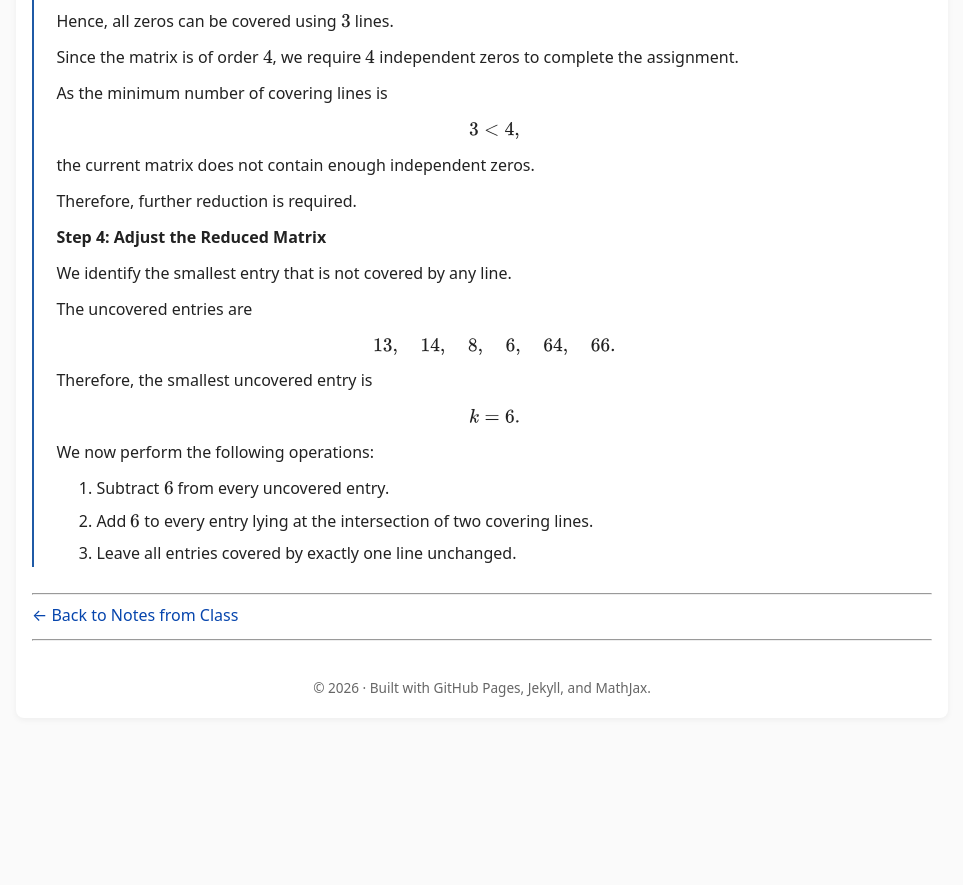
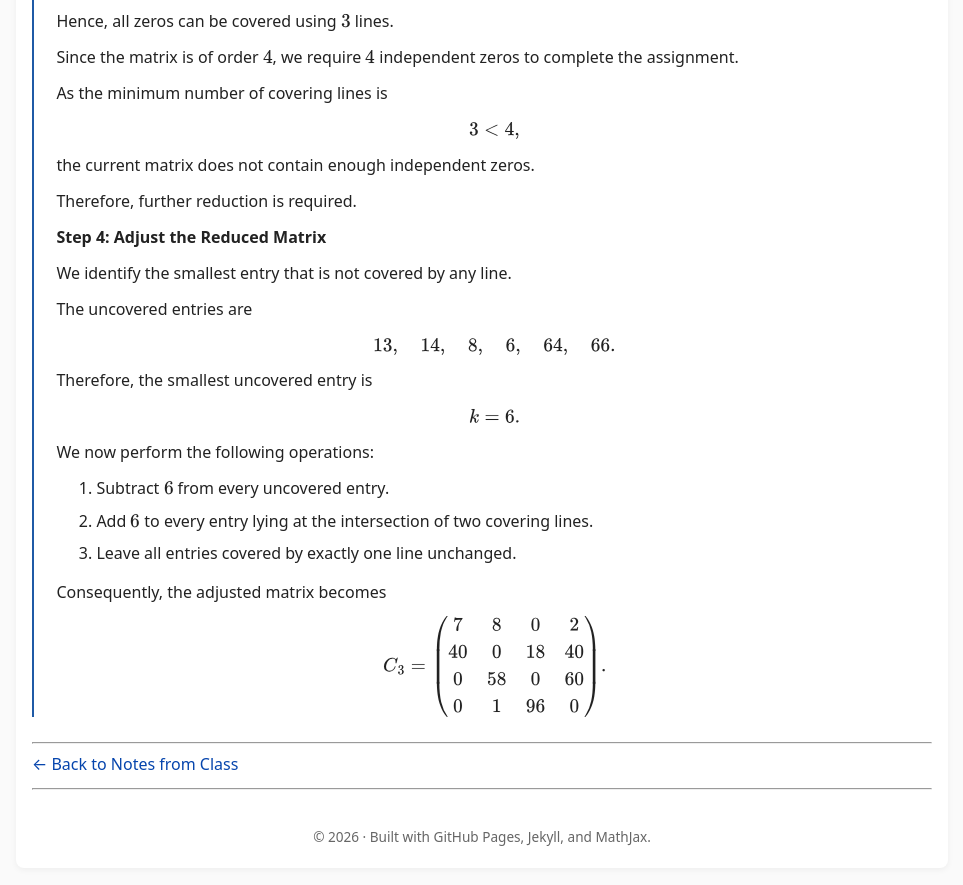
Before and after one commit to SaleemKamaludin/SaleemKamaludin.github.io, a Jekyll site: the page built from courses/math-2276/notes-from-class/supplementary-lecture-6/index.md, in a window 1280 px wide and 900 px high, scrolled down 4585 px. Shown: the top 885 px of the window, without its empty margins (158-1121 px from the left). Built offline with Jekyll 4.4.1, drawn with Linux system fonts in a browser that asks for light colours; before the commit the page ends 5335 px from its top, so only the background shows below that.

Commit message:
Add adjusted matrix C3 to Step 4 of Example 1.2

```diff
--- a/courses/math-2276/notes-from-class/supplementary-lecture-6/index.md
+++ b/courses/math-2276/notes-from-class/supplementary-lecture-6/index.md
@@ -734,6 +734,28 @@ k=6.
         </ol>
 
       </div>
+
+      <div id="example-hungarian-additional-adjusted-matrix-c3">
+
+        <p>
+          Consequently, the adjusted matrix becomes
+        </p>
+
+        <div class="display-math">
+
+\[
+C_3=
+\begin{pmatrix}
+7 & 8 & 0 & 2\\
+40 & 0 & 18 & 40\\
+0 & 58 & 0 & 60\\
+0 & 1 & 96 & 0
+\end{pmatrix}.
+\]
+
+        </div>
+
+      </div>
 </div>
 
 </div>
```
